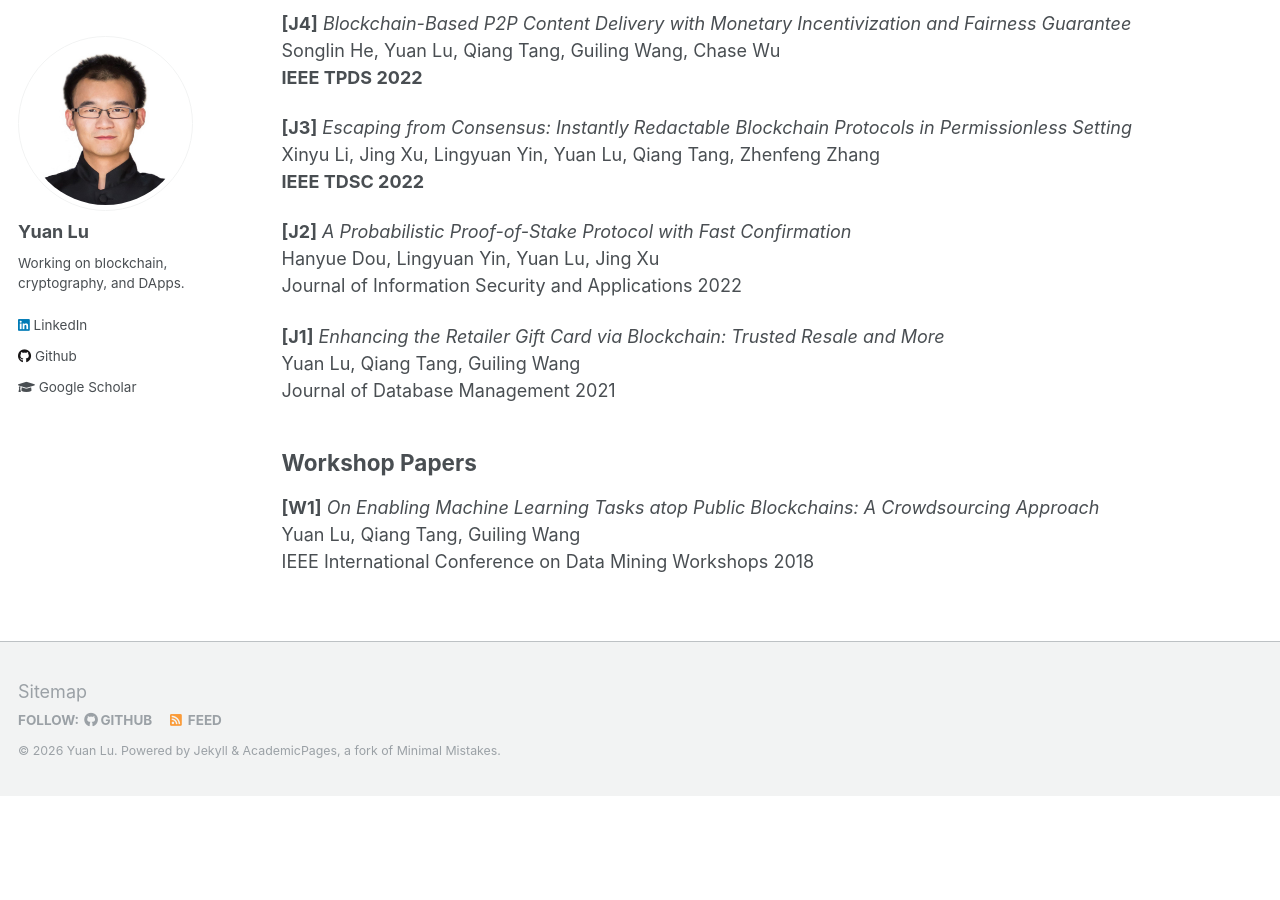
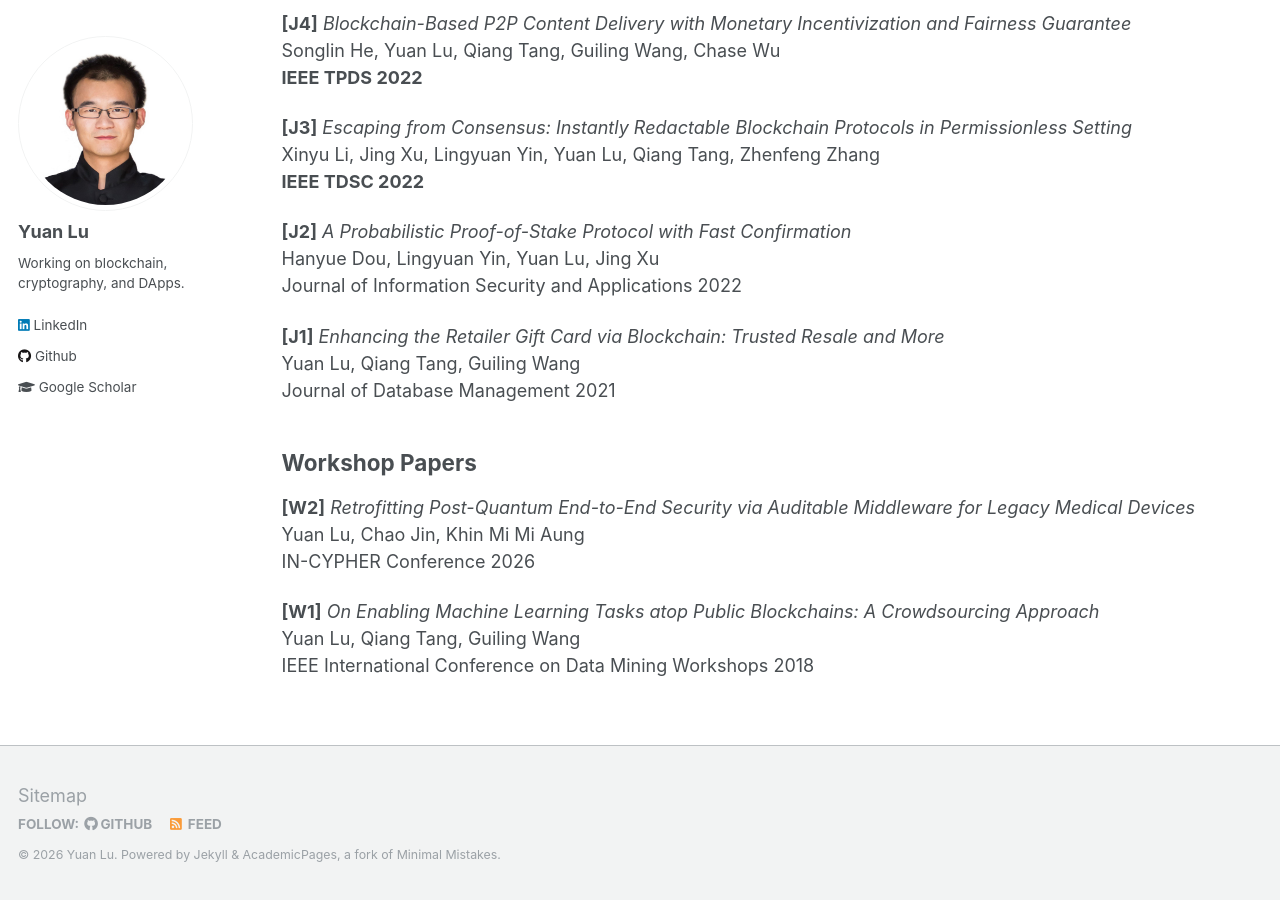
Before and after one commit to yylluu/yylluu.github.io, a Jekyll site: the page built from _pages/publications.md, in a window 1280 px wide and 900 px high, scrolled down 3737 px. Built offline with Jekyll 4.4.1, drawn with Linux system fonts in a browser that asks for light colours; before the commit the page ends 4533 px from its top, so only the background shows below that.

Commit message:
Update publications.md

```diff
--- a/_pages/publications.md
+++ b/_pages/publications.md
@@ -238,6 +238,10 @@ Journal of Database Management 2021
 ## Workshop Papers
 
 
+**[W2]** *Retrofitting Post-Quantum End-to-End Security via Auditable Middleware for Legacy Medical Devices*
+Yuan Lu, Chao Jin, Khin Mi Mi Aung
+IN-CYPHER Conference 2026
+
 
 **[W1]** *On Enabling Machine Learning Tasks atop Public Blockchains: A Crowdsourcing Approach*
 Yuan Lu, Qiang Tang, Guiling Wang
```
